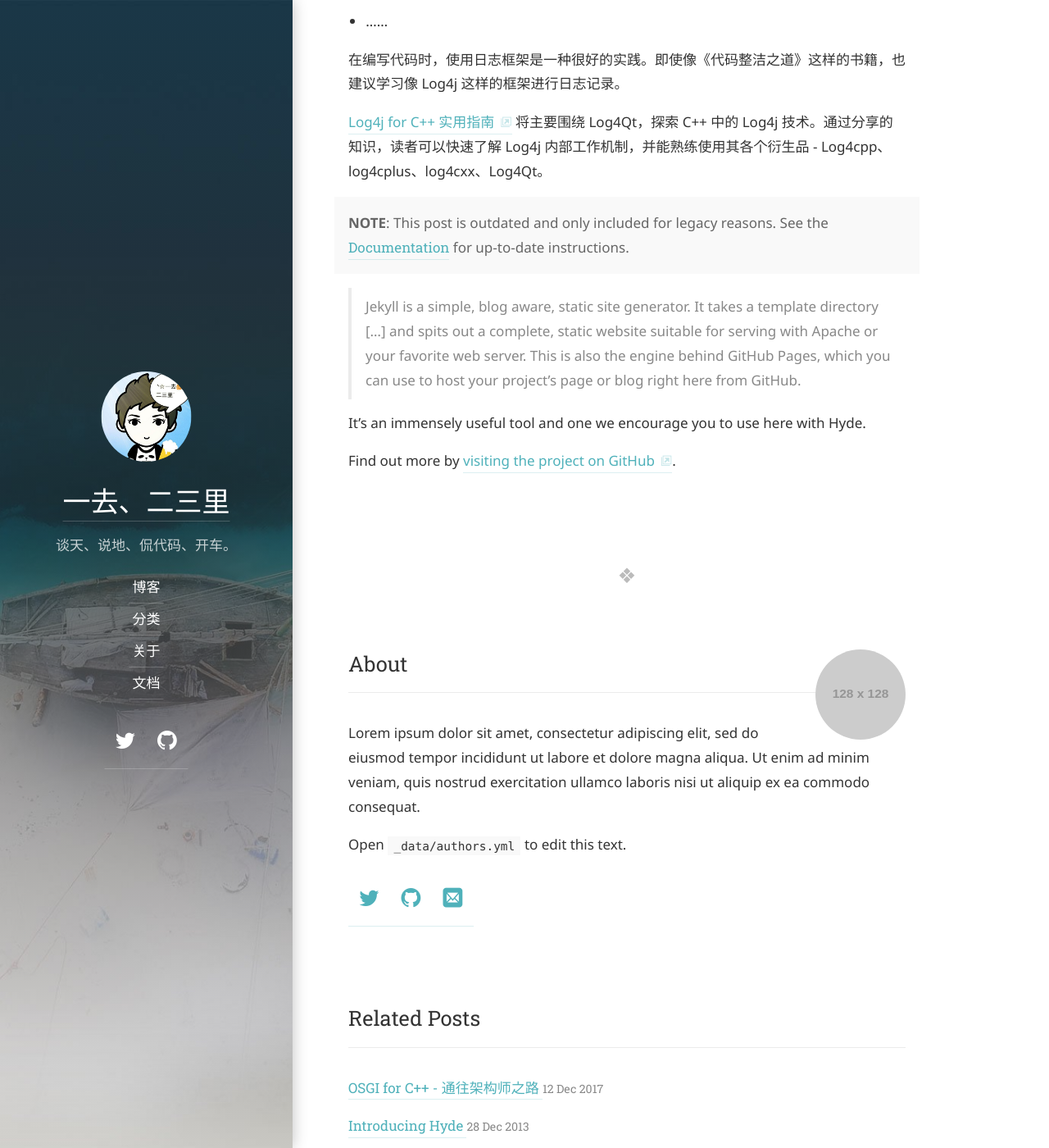
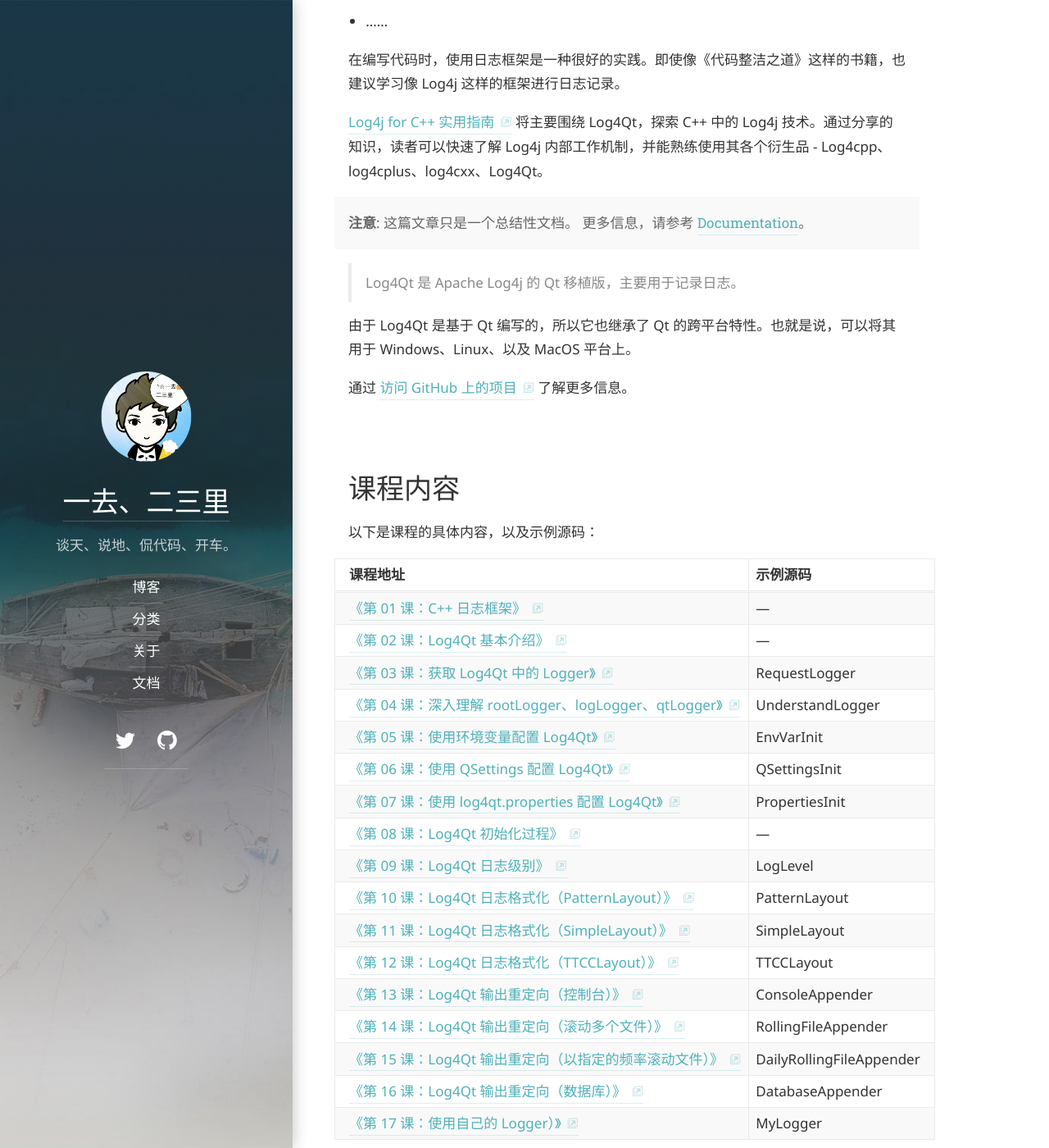
Before and after one commit to Waleon/Waleon.github.io, a Jekyll site: the page built from categories/_posts/2018-09-05-Log4j for C++.md, in a window 1280 px wide and 1400 px high, scrolled down 437 px. Shown: the whole window at 82% size. Built offline with Jekyll 4.4.1, drawn with Linux system fonts in a browser that asks for light colours; some web fonts are replaced; some of the changed text lies outside the part shown.

Commit message:
update blog

```diff
--- a/categories/_posts/2018-09-05-Log4j for C++.md
+++ b/categories/_posts/2018-09-05-Log4j for C++.md
@@ -18,14 +18,51 @@
 
 [Log4j for C++ 实用指南](https://gitbook.cn/gitchat/column/5b2c5b29072e851cae4299f3) 将主要围绕 Log4Qt，探索 C++ 中的 Log4j 技术。通过分享的知识，读者可以快速了解 Log4j 内部工作机制，并能熟练使用其各个衍生品 - Log4cpp、log4cplus、log4cxx、Log4Qt。
 
-**NOTE**: This post is outdated and only included for legacy reasons.
-See the [Documentation][docs]{:.heading.flip-title} for up-to-date instructions.
+**注意**: 这篇文章只是一个总结性文档。
+更多信息，请参考 [Documentation][docs]{:.heading.flip-title}。
 {:.message}
 
-  > Jekyll is a simple, blog aware, static site generator. It takes a template directory [...] and spits out a complete, static website suitable for serving with Apache or your favorite web server. This is also the engine behind GitHub Pages, which you can use to host your project’s page or blog right here from GitHub.
+  > Log4Qt 是 Apache Log4j 的 Qt 移植版，主要用于记录日志。
 
-It's an immensely useful tool and one we encourage you to use here with Hyde.
+由于 Log4Qt 是基于 Qt 编写的，所以它也继承了 Qt 的跨平台特性。也就是说，可以将其用于 Windows、Linux、以及 MacOS 平台上。
 
-Find out more by [visiting the project on GitHub](https://github.com/mojombo/jekyll).
+通过 [访问 GitHub 上的项目](https://github.com/Waleon/Log4Qt-examples) 了解更多信息。
+
+# 课程内容
+
+以下是课程的具体内容，以及示例源码：
+
+课程地址 | 示例源码
+:--- | :---
+[《第 01 课：C++ 日志框架》](http://gitbook.cn/gitchat/column/5b2c5b29072e851cae4299f3/topic/5b2c633e072e851cae42a1aa) | ---
+[《第 02 课：Log4Qt 基本介绍》](http://gitbook.cn/gitchat/column/5b2c5b29072e851cae4299f3/topic/5b2c6356072e851cae42a1c9) | ---
+[《第 03 课：获取 Log4Qt 中的 Logger》](http://gitbook.cn/gitchat/column/5b2c5b29072e851cae4299f3/topic/5b2c6370072e851cae42a1e3) | RequestLogger
+[《第 04 课：深入理解 rootLogger、logLogger、qtLogger》](http://gitbook.cn/gitchat/column/5b2c5b29072e851cae4299f3/topic/5b2c6385072e851cae42a1fb) | UnderstandLogger
+[《第 05 课：使用环境变量配置 Log4Qt》](http://gitbook.cn/gitchat/column/5b2c5b29072e851cae4299f3/topic/5b2c639a072e851cae42a21c) | EnvVarInit
+[《第 06 课：使用 QSettings 配置 Log4Qt》](http://gitbook.cn/gitchat/column/5b2c5b29072e851cae4299f3/topic/5b2c63b2072e851cae42a233) | QSettingsInit
+[《第 07 课：使用 log4qt.properties 配置 Log4Qt》](https://gitbook.cn/gitchat/column/5b2c5b29072e851cae4299f3/topic/5b2c63c8072e851cae42a244) | PropertiesInit
+[《第 08 课：Log4Qt 初始化过程》](https://gitbook.cn/gitchat/column/5b2c5b29072e851cae4299f3/topic/5b2c63e5072e851cae42a26a) | ---
+[《第 09 课：Log4Qt 日志级别》](https://gitbook.cn/gitchat/column/5b2c5b29072e851cae4299f3/topic/5b2c6402072e851cae42a28a) | LogLevel
+[《第 10 课：Log4Qt 日志格式化（PatternLayout）》](https://gitbook.cn/gitchat/column/5b2c5b29072e851cae4299f3/topic/5b2c641a072e851cae42a2a8) | PatternLayout
+[《第 11 课：Log4Qt 日志格式化（SimpleLayout）》](https://gitbook.cn/gitchat/column/5b2c5b29072e851cae4299f3/topic/5b2c6435072e851cae42a2c5) | SimpleLayout
+[《第 12 课：Log4Qt 日志格式化（TTCCLayout）》](https://gitbook.cn/gitchat/column/5b2c5b29072e851cae4299f3/topic/5b2c6452072e851cae42a2e6) | TTCCLayout
+[《第 13 课：Log4Qt 输出重定向（控制台）》](https://gitbook.cn/gitchat/column/5b2c5b29072e851cae4299f3/topic/5b2c6471072e851cae42a31b) | ConsoleAppender
+[《第 14 课：Log4Qt 输出重定向（滚动多个文件）》](https://gitbook.cn/gitchat/column/5b2c5b29072e851cae4299f3/topic/5b2c6489072e851cae42a33e) | RollingFileAppender
+[《第 15 课：Log4Qt 输出重定向（以指定的频率滚动文件）》](https://gitbook.cn/gitchat/column/5b2c5b29072e851cae4299f3/topic/5b2c649f072e851cae42a34f) | DailyRollingFileAppender
+[《第 16 课：Log4Qt 输出重定向（数据库）》](https://gitbook.cn/gitchat/column/5b2c5b29072e851cae4299f3/topic/5b2c64bb072e851cae42a360) | DatabaseAppender
+[《第 17 课：使用自己的 Logger）》](https://gitbook.cn/gitchat/column/5b2c5b29072e851cae4299f3/topic/5b67f32847a22a6d0f656aa8) | MyLogger
+
+# 适宜人群
+
+- 希望快速掌握日志框架的初学者
+- 想要熟练使用 Log4Qt 的开发者
+- 对 Log4j（及其衍生品）感兴趣的工程师
+
+# 课程地址
+
+各位小伙伴们，欢迎订购，请猛戳：
+
+- 课程地址：[Log4j for C++ 实用指南](http://gitbook.cn/gitchat/column/5b2c5b29072e851cae4299f3 "Log4j for C++ 实用指南")
+- Github 示例源码：[Log4Qt-examples](https://github.com/Waleon/Log4Qt-examples "Log4Qt-examples")
 
 [docs]: ../../docs/README.md
```
